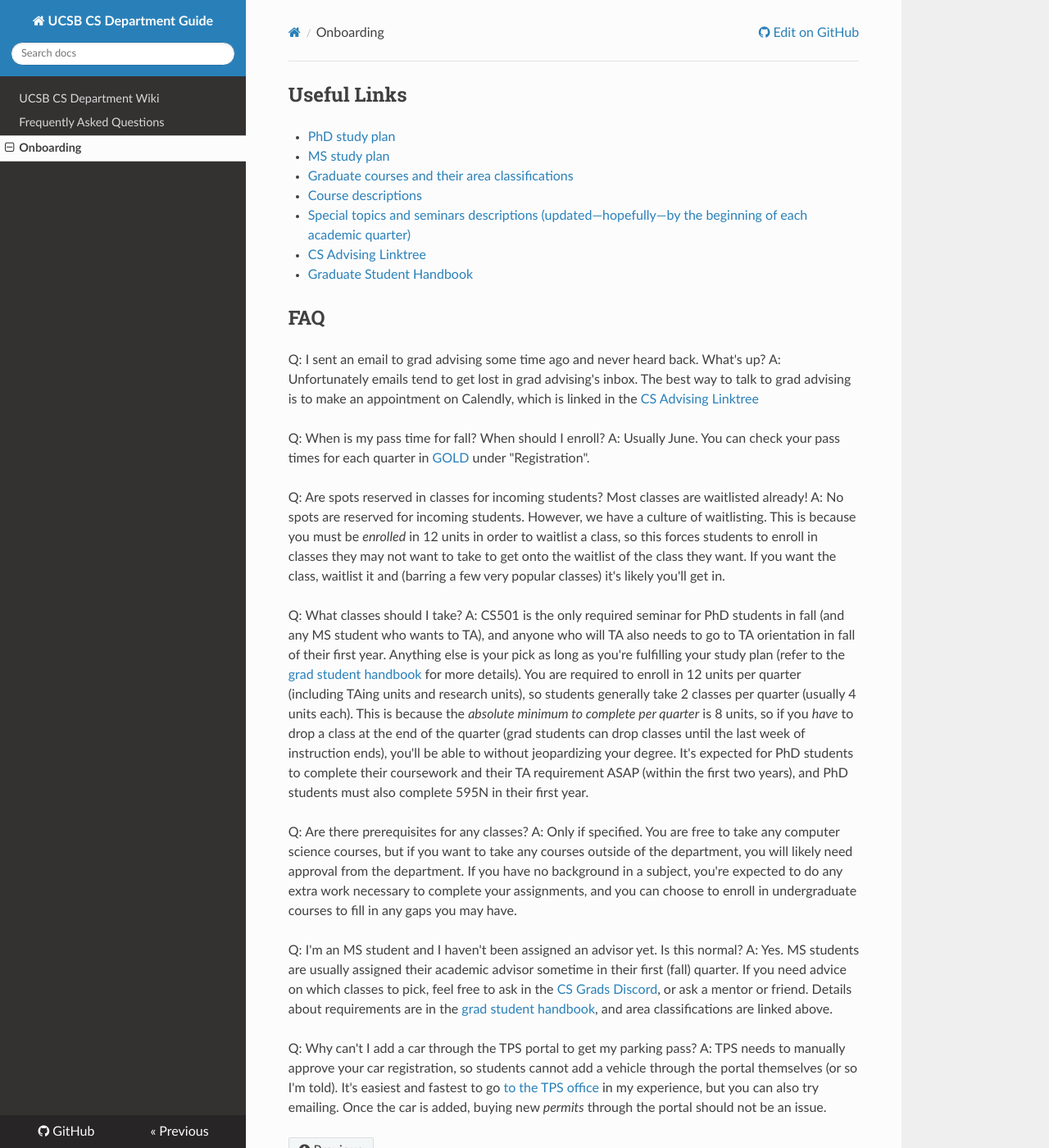
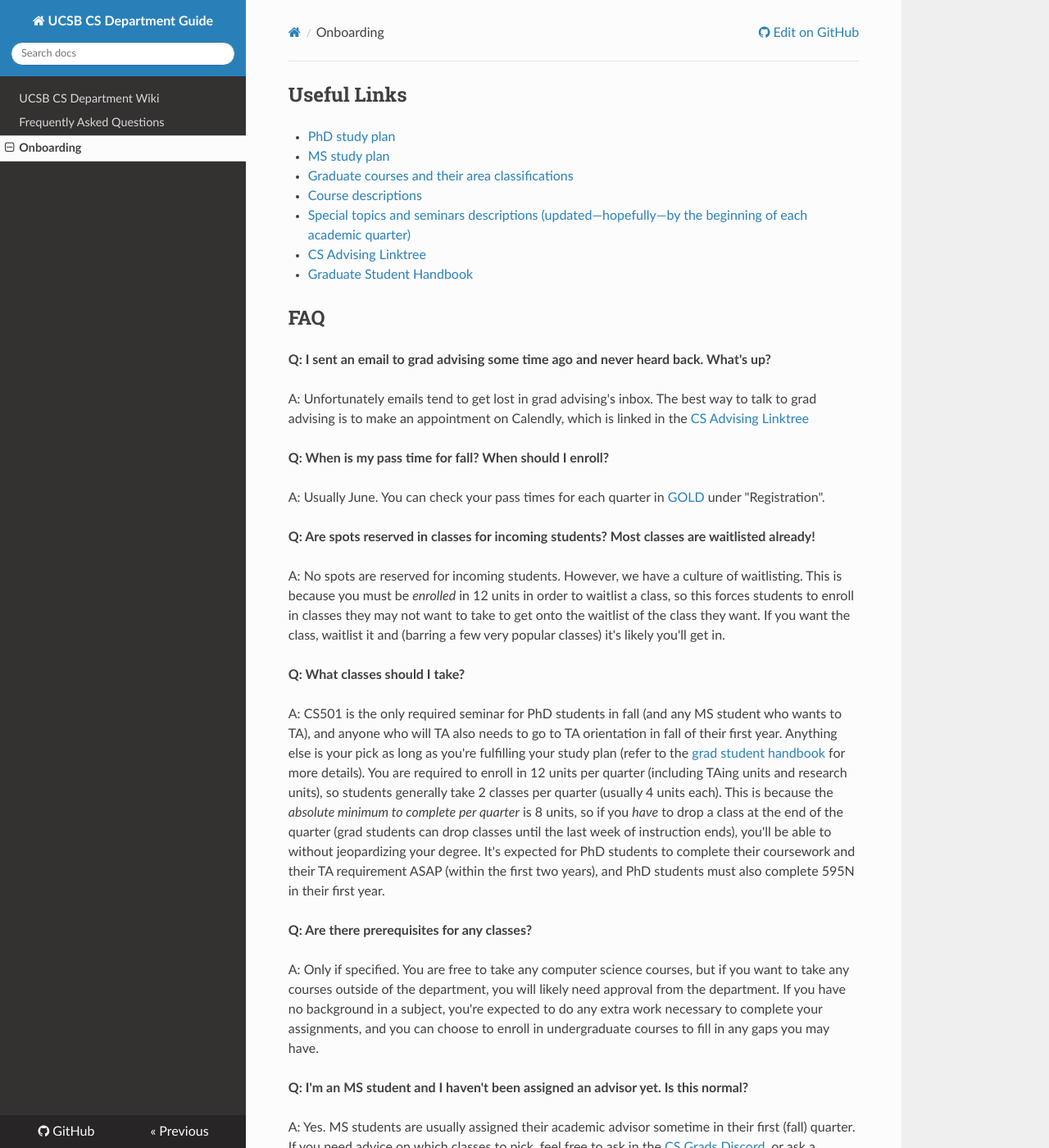
Before and after one commit to UCSB-CompSci-Grads/ucsb-compsci-grads.github.io, an MkDocs documentation site: the page built from wiki/onboarding.md, in a window 1280 px wide and 1400 px high. Shown: the whole window at 82% size. Built offline with MkDocs 1.6.1, drawn with Linux system fonts in a browser that asks for light colours; nearby versions of some CDN libraries; some of the changed text lies outside the part shown.

Commit message:
Format FAQ questions in bold for better readability

```diff
--- a/wiki/onboarding.md
+++ b/wiki/onboarding.md
@@ -9,23 +9,30 @@
 
 ## FAQ
 
-Q: I sent an email to grad advising some time ago and never heard back. What's up?
+**Q: I sent an email to grad advising some time ago and never heard back. What's up?**
+
 A: Unfortunately emails tend to get lost in grad advising's inbox. The best way to talk to grad advising is to make an appointment on Calendly, which is linked in the [CS Advising Linktree](https://linktr.ee/ucsbcsgradprogram)
 
-Q: When is my pass time for fall? When should I enroll?
+**Q: When is my pass time for fall? When should I enroll?**
+
 A: Usually June. You can check your pass times for each quarter in [GOLD](https://my.sa.ucsb.edu/gold/Home.aspx) under "Registration".
 
-Q: Are spots reserved in classes for incoming students? Most classes are waitlisted already!
+**Q: Are spots reserved in classes for incoming students? Most classes are waitlisted already!**
+
 A: No spots are reserved for incoming students. However, we have a culture of waitlisting. This is because you must be *enrolled* in 12 units in order to waitlist a class, so this forces students to enroll in classes they may not want to take to get onto the waitlist of the class they want. If you want the class, waitlist it and (barring a few very popular classes) it's likely you'll get in.
 
-Q: What classes should I take?
+**Q: What classes should I take?**
+
 A: CS501 is the only required seminar for PhD students in fall (and any MS student who wants to TA), and anyone who will TA also needs to go to TA orientation in fall of their first year. Anything else is your pick as long as you're fulfilling your study plan (refer to the [grad student handbook](https://cs.ucsb.edu/sites/default/files/2023-2024%20CS%20Graduate%20Student%20Handbook.pdf) for more details). You are required to enroll in 12 units per quarter (including TAing units and research units), so students generally take 2 classes per quarter (usually 4 units each). This is because the *absolute minimum to complete per quarter* is 8 units, so if you *have* to drop a class at the end of the quarter (grad students can drop classes until the last week of instruction ends), you'll be able to without jeopardizing your degree. It's expected for PhD students to complete their coursework and their TA requirement ASAP (within the first two years), and PhD students must also complete 595N in their first year.
 
-Q: Are there prerequisites for any classes?
+**Q: Are there prerequisites for any classes?**
+
 A: Only if specified. You are free to take any computer science courses, but if you want to take any courses outside of the department, you will likely need approval from the department. If you have no background in a subject, you're expected to do any extra work necessary to complete your assignments, and you can choose to enroll in undergraduate courses to fill in any gaps you may have.
 
-Q: I'm an MS student and I haven't been assigned an advisor yet. Is this normal?
+**Q: I'm an MS student and I haven't been assigned an advisor yet. Is this normal?**
+
 A: Yes. MS students are usually assigned their academic advisor sometime in their first (fall) quarter. If you need advice on which classes to pick, feel free to ask in the [CS Grads Discord](https://discord.gg/VbB3QPNTzS), or ask a mentor or friend. Details about requirements are in the [grad student handbook](https://cs.ucsb.edu/sites/default/files/2023-2024%20CS%20Graduate%20Student%20Handbook.pdf), and area classifications are linked above.
 
-Q: Why can't I add a car through the TPS portal to get my parking pass?
+**Q: Why can't I add a car through the TPS portal to get my parking pass?**
+
 A: TPS needs to manually approve your car registration, so students cannot add a vehicle through the portal themselves (or so I'm told). It's easiest and fastest to go [to the TPS office](https://maps.app.goo.gl/TmTeDBbYinp9bWk4A) in my experience, but you can also try emailing. Once the car is added, buying new *permits* through the portal should not be an issue.
```
